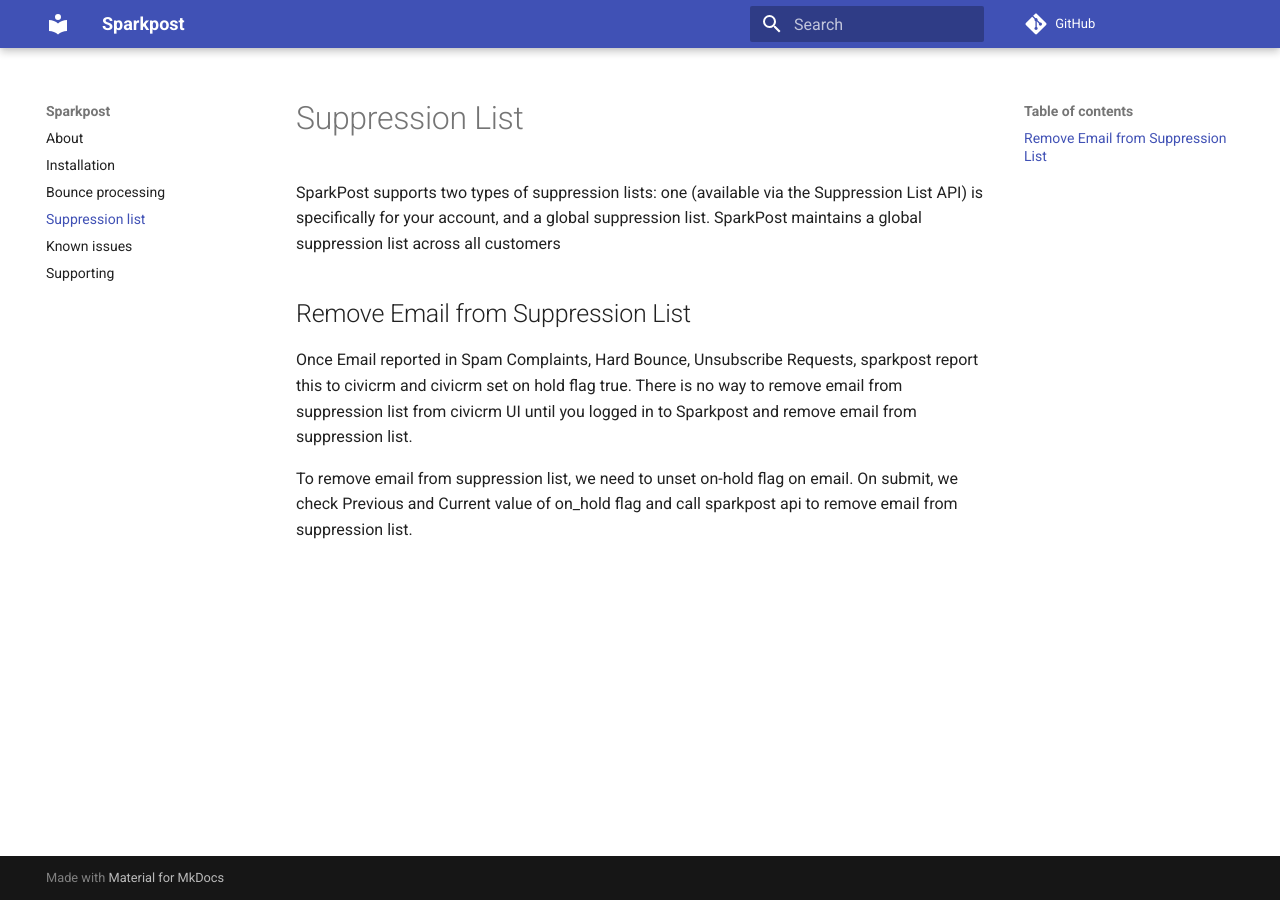
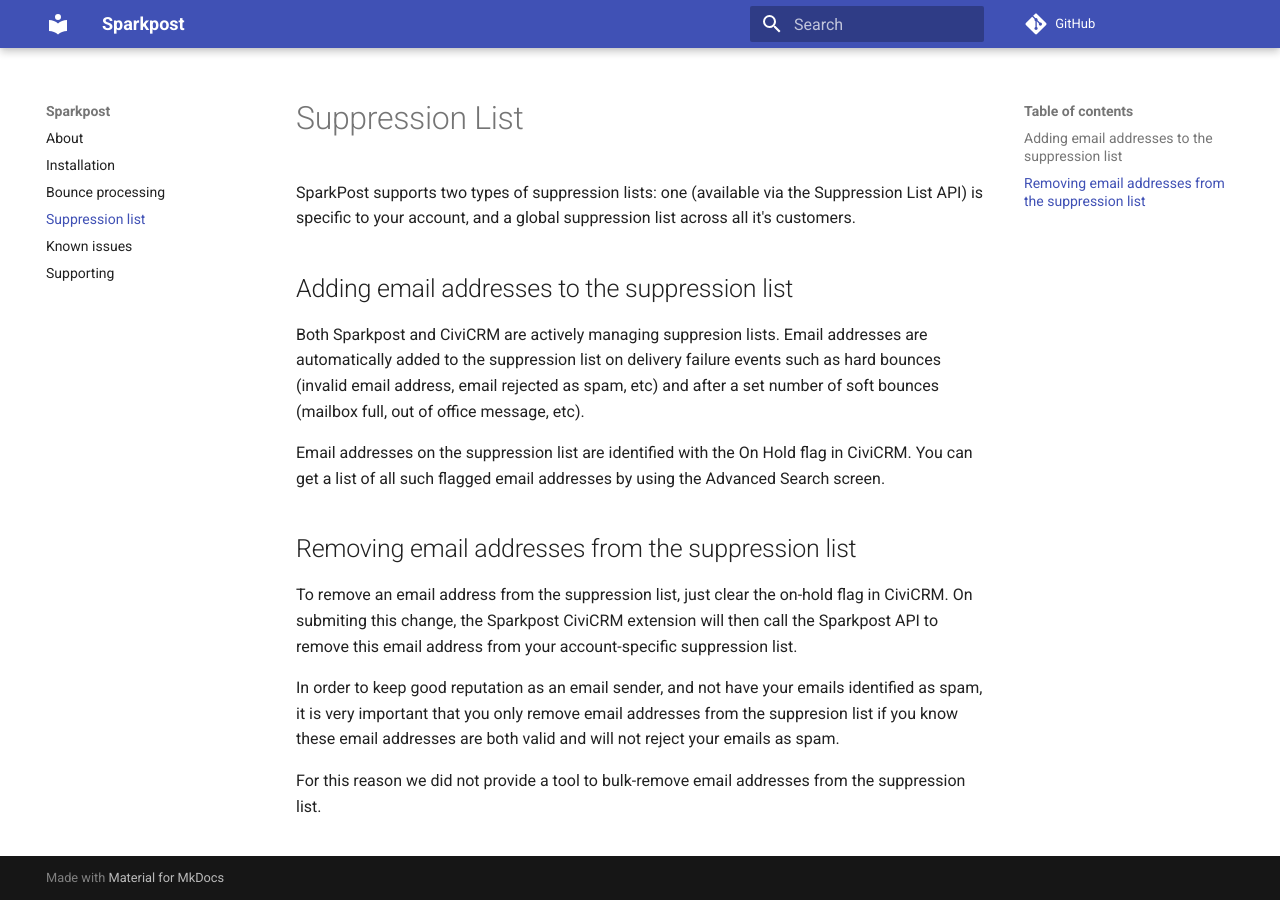
Before and after one commit to mattwire/com.cividesk.email.sparkpost, an MkDocs documentation site: the page built from docs/suppression-list.md, in a window 1280 px wide. Built offline with MkDocs 1.6.1 and Material for MkDocs 9.7.7, drawn with Linux system fonts in a browser that asks for light colours; comment, search, counter and statistics services are not loaded; old or Windows-style settings are respelled for this version of MkDocs.

Commit message:
Clarify documentation
This is a user manual, the reader is interested by 'how to use' this features rather than how we implemented it.

```diff
--- a/docs/suppression-list.md
+++ b/docs/suppression-list.md
@@ -1,9 +1,14 @@
 # Suppression List
+SparkPost supports two types of suppression lists: one (available via the Suppression List API) is specific to your account, and a global suppression list across all it's customers.
 
-SparkPost supports two types of suppression lists: one (available via the Suppression List API) is specifically for your account, and a global suppression list. SparkPost maintains a global suppression list across all customers
+## Adding email addresses to the suppression list
+Both Sparkpost and CiviCRM are actively managing suppresion lists. Email addresses are automatically added to the suppression list on delivery failure events such as hard bounces (invalid email address, email rejected as spam, etc) and after a set number of soft bounces (mailbox full, out of office message, etc).
 
-## Remove Email from Suppression List
-Once Email reported in Spam Complaints, Hard Bounce, Unsubscribe Requests, sparkpost report this to civicrm and civicrm set on hold flag true.
-There is no way to remove email from suppression list from civicrm UI until you logged in to Sparkpost and remove email from suppression list.
+Email addresses on the suppression list are identified with the On Hold flag in CiviCRM. You can get a list of all such flagged email addresses by using the Advanced Search screen.
 
-To remove email from suppression list, we need to unset on-hold flag on email. On submit, we check Previous and Current value of on_hold flag and call sparkpost api to remove email from suppression list.
+## Removing email addresses from the suppression list
+To remove an email address from the suppression list, just clear the on-hold flag in CiviCRM. On submiting this change, the Sparkpost CiviCRM extension will then call the Sparkpost API to remove this email address from your account-specific suppression list.
+
+In order to keep good reputation as an email sender, and not have your emails identified as spam, it is very important that you only remove email addresses from the suppresion list if you know these email addresses are both valid and will not reject your emails as spam.
+
+For this reason we did not provide a tool to bulk-remove email addresses from the suppression list.
```
